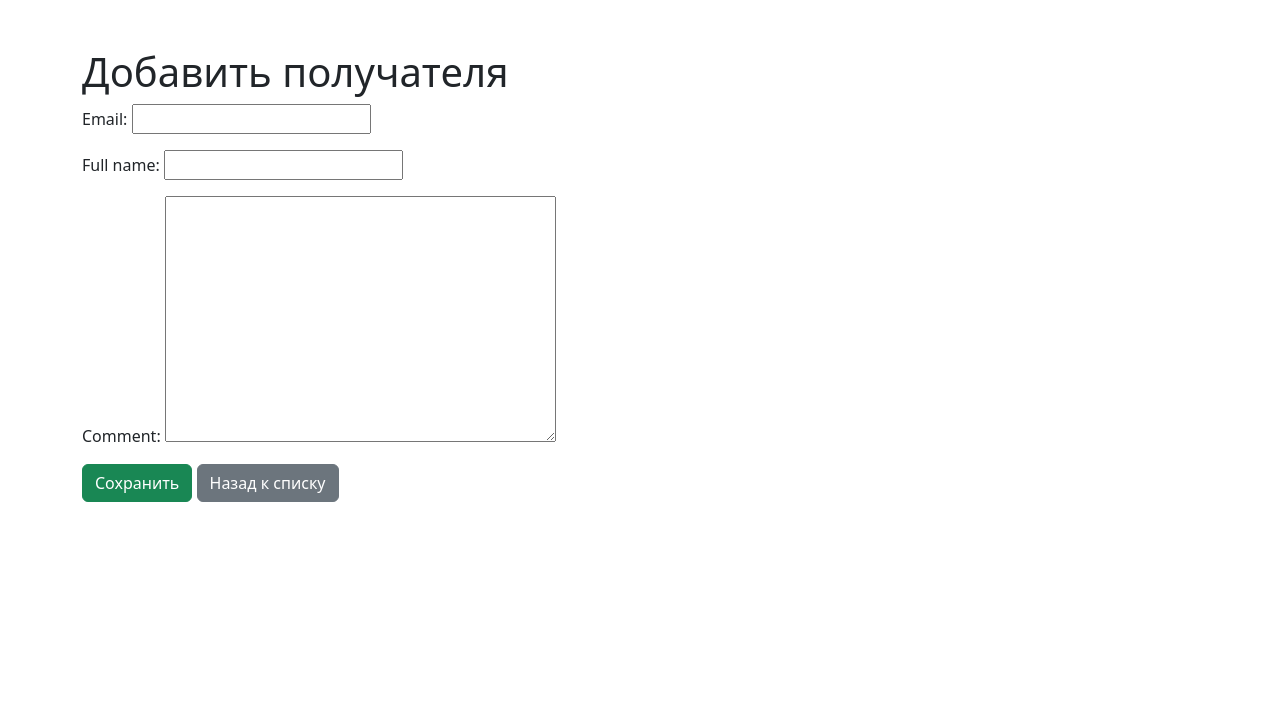
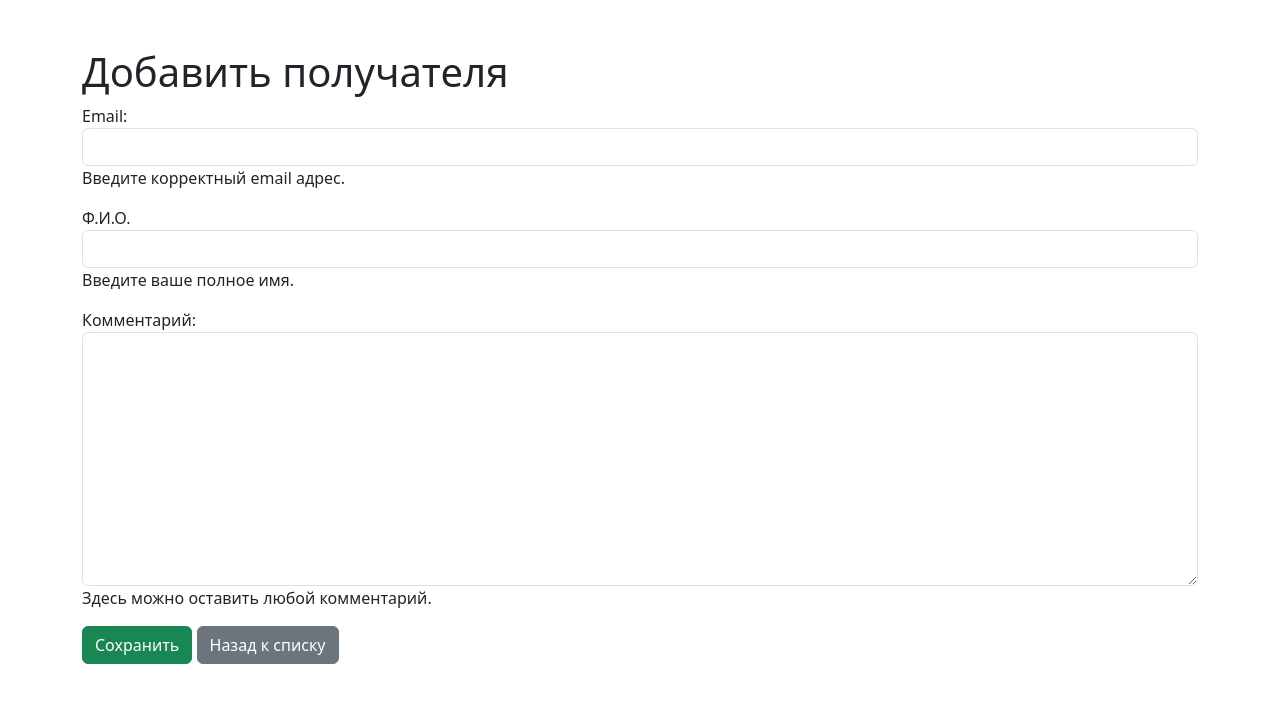
Before and after one commit to Polexa84/poleshko_course_6, a Django app: page /recipients/create/ in a window 1280 px wide. Shown: the part 56-759 px from the top of the page. Run offline with Django 5.2, Linux system fonts and the light colour scheme.

Commit message:
ПОправил форму для заполнения к красивому визуалу

```diff
--- a/MyProject/mailing/forms.py
+++ b/MyProject/mailing/forms.py
@@ -5,3 +5,13 @@ class RecipientForm(forms.ModelForm):
     class Meta:
         model = Recipient
         fields = ['email', 'full_name', 'comment']
+        help_texts = {
+            'email': 'Введите корректный email адрес.',
+            'full_name': 'Введите ваше полное имя.',
+            'comment': 'Здесь можно оставить любой комментарий.',
+        }
+        widgets = {
+            'email': forms.EmailInput(attrs={'class': 'form-control'}),
+            'full_name': forms.TextInput(attrs={'class': 'form-control'}),
+            'comment': forms.Textarea(attrs={'class': 'form-control'}),
+        }
--- a/MyProject/mailing/models.py
+++ b/MyProject/mailing/models.py
@@ -1,9 +1,13 @@
 from django.db import models
 
 class Recipient(models.Model):
-    email = models.EmailField(unique=True)
-    full_name = models.CharField(max_length=255)
-    comment = models.TextField(blank=True)
+    email = models.EmailField(unique=True, verbose_name="Email")
+    full_name = models.CharField(max_length=255, verbose_name="Ф.И.О.")
+    comment = models.TextField(blank=True, null=True, verbose_name="Комментарий")
 
     def __str__(self):
-        return self.full_name
+        return self.email
+
+    class Meta:
+        verbose_name = "Получатель"
+        verbose_name_plural = "Получатели"
```
Also changed, not shown: MyProject/templates/mailing/recipient_list.html (+18 -3 lines).
